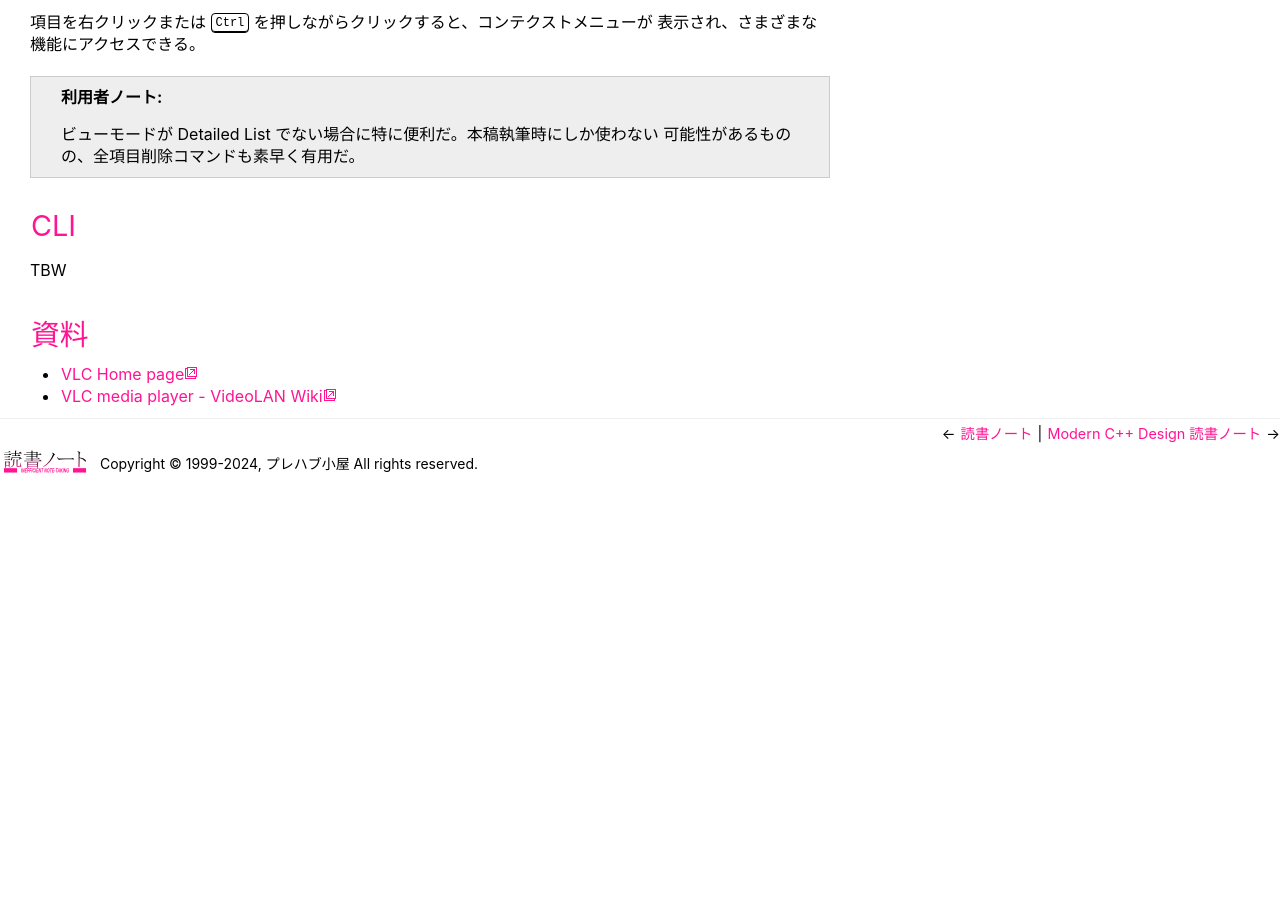
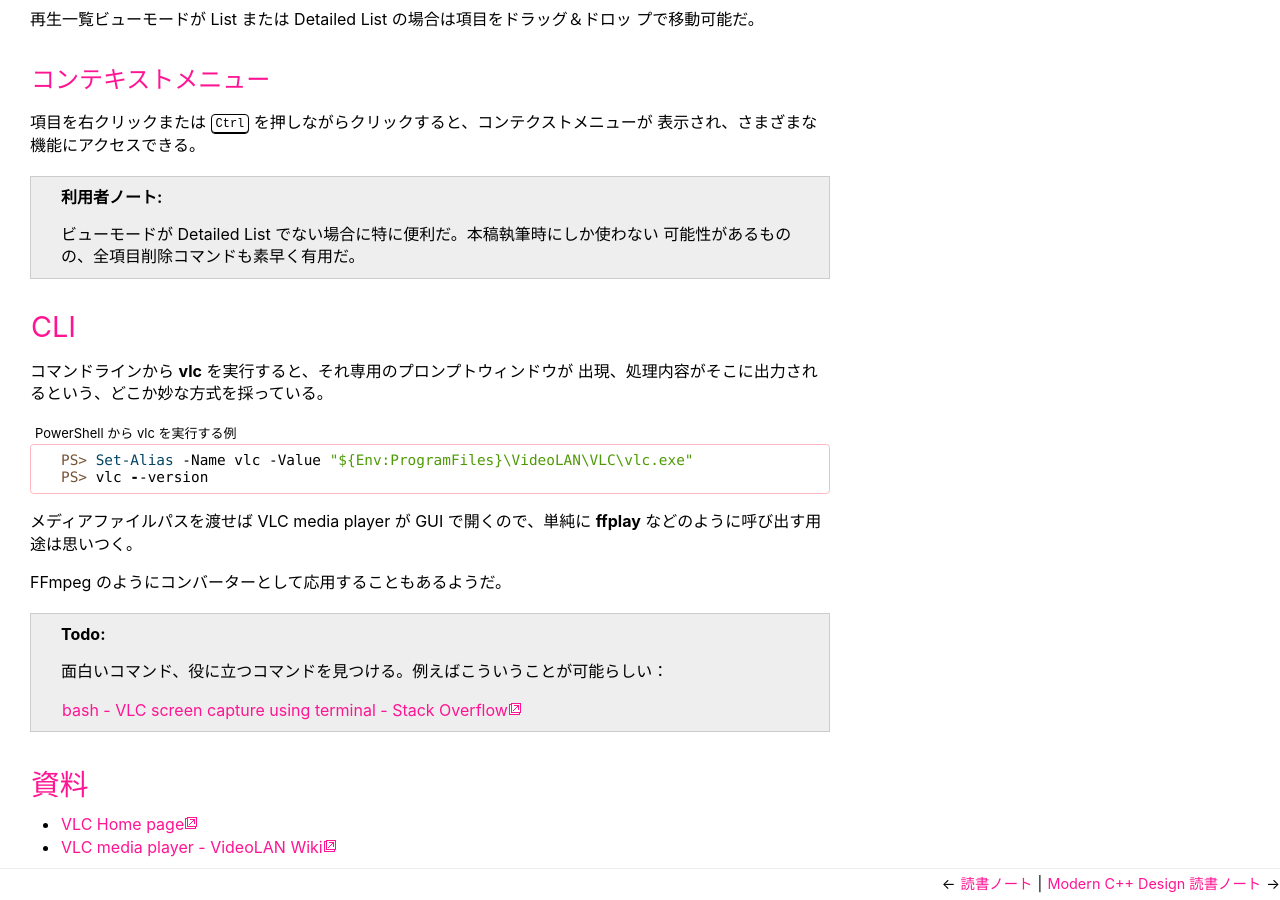
Before and after one commit to showa-yojyo/minibook, a Sphinx documentation site: the page built from source/vlc-media-player.rst, in a window 1280 px wide and 900 px high, scrolled down 12324 px. Built offline with Sphinx 7.4.7, drawn with Linux system fonts in a browser that asks for light colours; before the commit the page ends 12801 px from its top, so only the background shows below that; some of the changed text lies outside the part shown.

Commit message:
vlc-media-player: RC [skip ci]

```diff
--- a/source/vlc-media-player.rst
+++ b/source/vlc-media-player.rst
@@ -1,6 +1,10 @@
 ======================================================================
 VLC media player 利用ノート
 ======================================================================
+
+.. todo::
+
+   何か発展的な機能を見つける。
 
 .. include:: _include/kbd.txt
 .. |VLC| replace:: VLC media player
@@ -143,8 +147,8 @@
 
    未知の概念を含むコマンド名を控えておき、後で調査する。
 
-   * Bookmarks
-   * Subtitle
+   * Bookmarks: メディアファイルを閉じるとこのデータが消えるのなら使えない。
+   * Subtitle: 字幕は今のところお呼びでない。
 
 トラックスライダー
 ~~~~~~~~~~~~~~~~~~~~~~~~~~~~~~~~~~~~~~~~~~~~~~~~~~~~~~~~~~~~~~~~~~~~~~
@@ -632,7 +636,26 @@
 CLI
 ======================================================================
 
-TBW
+コマンドラインから :program:`vlc` を実行すると、それ専用のプロンプトウィンドウが
+出現、処理内容がそこに出力されるという、どこか妙な方式を採っている。
+
+.. sourcecode:: ps1con
+   :caption: PowerShell から vlc を実行する例
+
+   PS> Set-Alias -Name vlc -Value "${Env:ProgramFiles}\VideoLAN\VLC\vlc.exe"
+   PS> vlc --version
+
+メディアファイルパスを渡せば |VLC| が GUI で開くので、単純に :program:`ffplay`
+などのように呼び出す用途は思いつく。
+
+FFmpeg のようにコンバーターとして応用することもあるようだ。
+
+.. todo::
+
+   面白いコマンド、役に立つコマンドを見つける。例えばこういうことが可能らしい：
+
+   `bash - VLC screen capture using terminal - Stack Overflow
+   <https://stackoverflow.com/questions/22084098/vlc-screen-capture-using-terminal>`__
 
 資料
 ======================================================================
```
